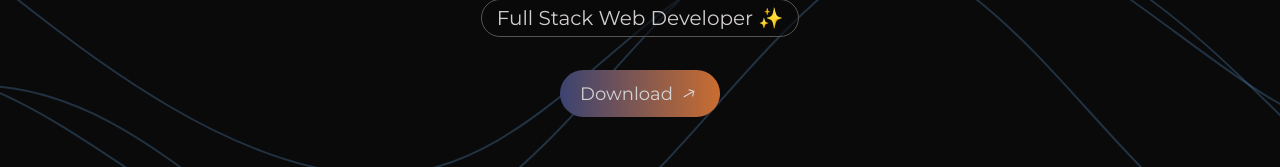
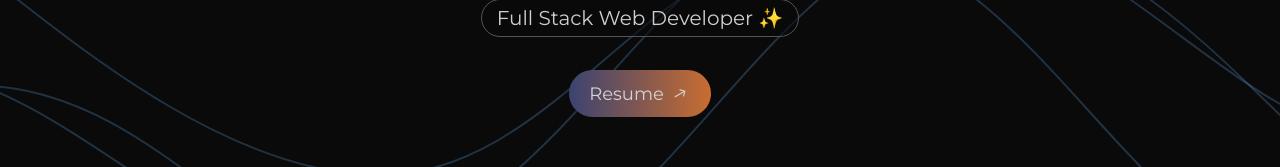
Before and after one commit to ritik48/Portfolio-Frontend, a React (Create React App) app: page / in a window 1280 px wide. Shown: the part 412-579 px from the top of the page. Built offline with nearby package versions, Linux system fonts and the light colour scheme; no server answers.

Commit message:
Update Home.jsx

```diff
--- a/src/pages/Home.jsx
+++ b/src/pages/Home.jsx
@@ -58,7 +58,7 @@ function HeroSection() {
                                     className="btn primary resume"
                                     onClick={downloadResume}
                                 >
-                                    Download
+                                    Resume
                                     <span>
                                         <IoIosArrowRoundForward size={22} />
                                     </span>
```
